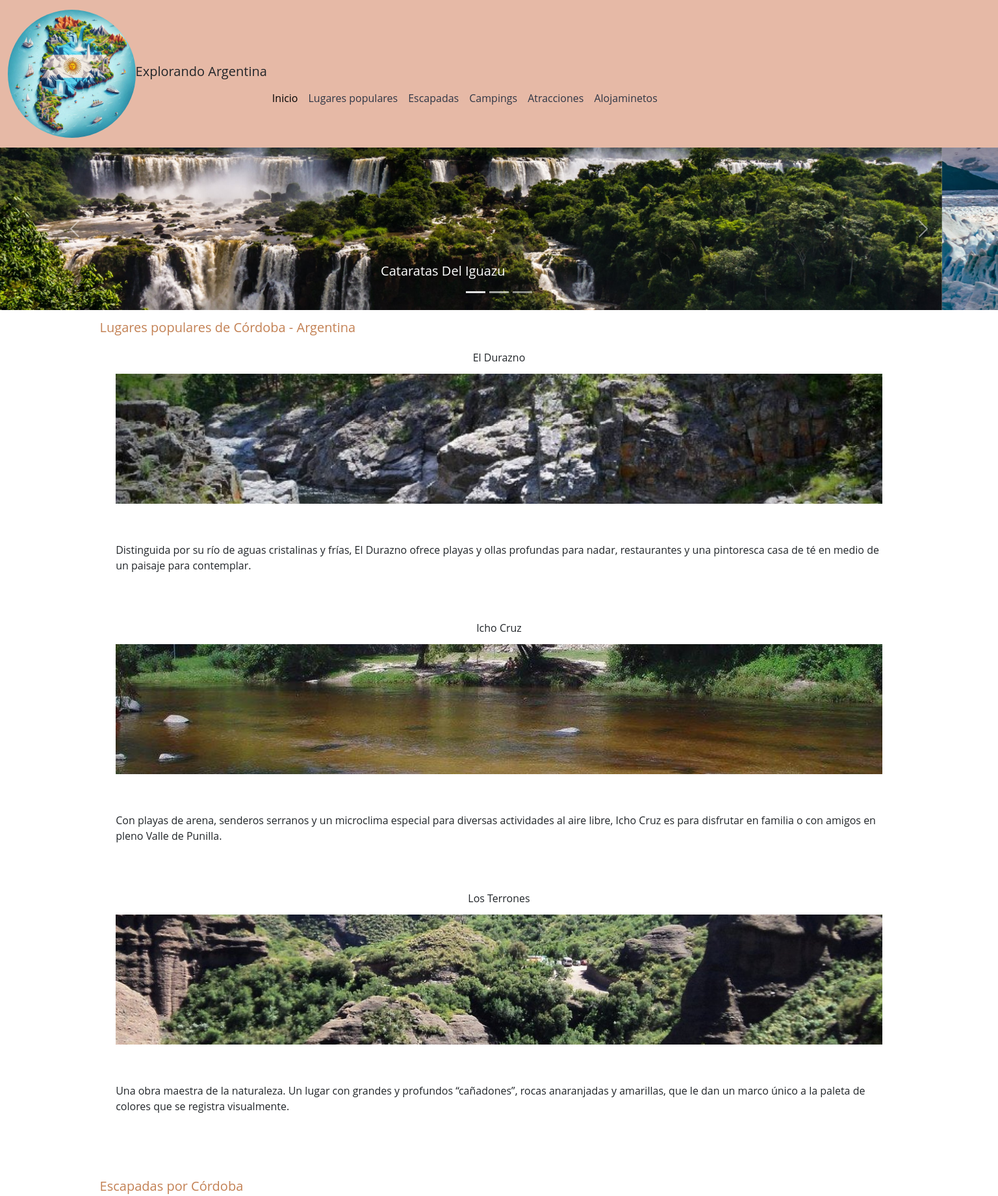
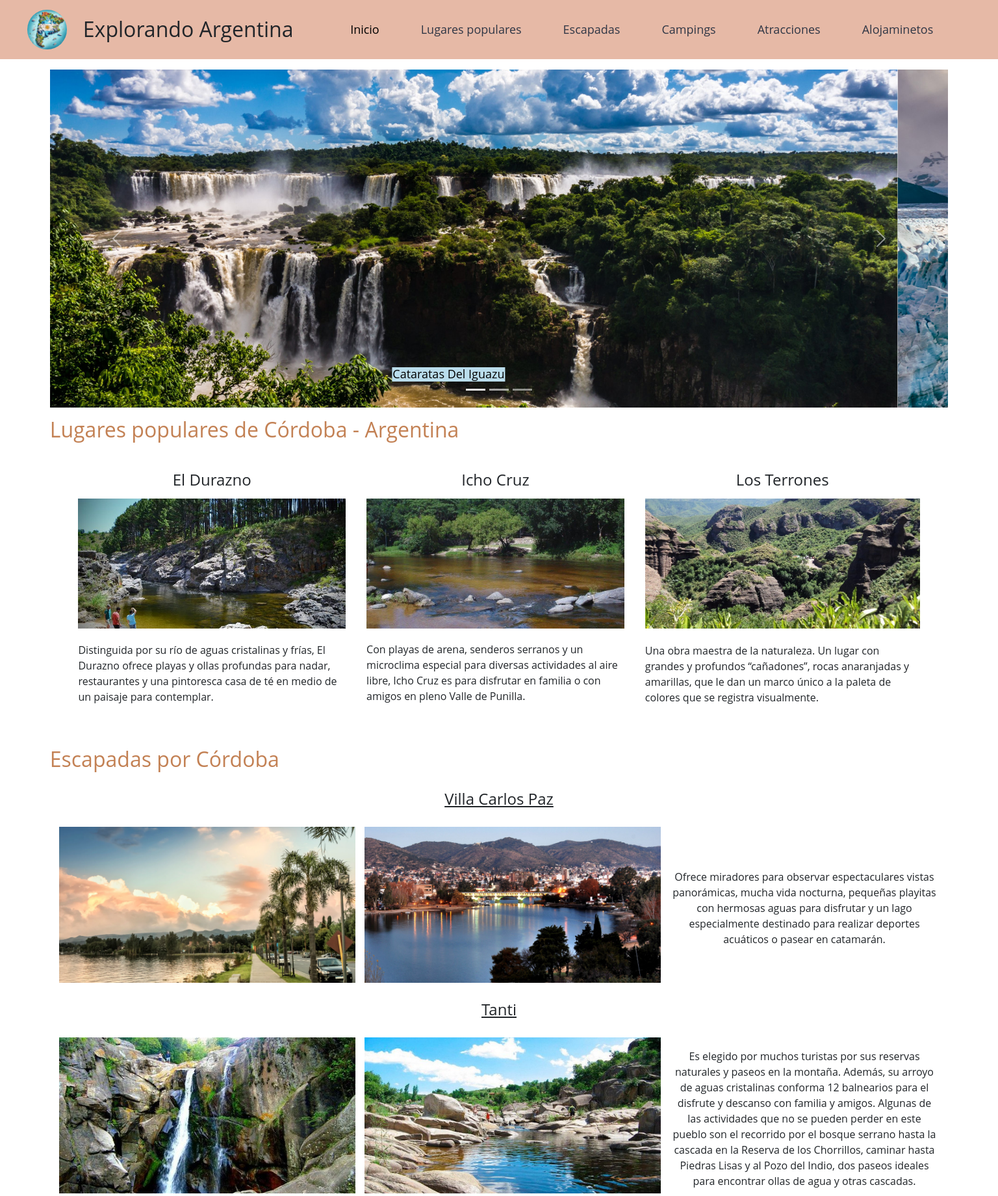
Before and after one commit to AntonioCuadradoV/Turismo-por-Cordoba, a plain HTML site: page index.html in a window 1536 px wide. Shown: the top 1840 px of the page at 65% size. Drawn offline with nearby package versions, Linux system fonts and the light colour scheme.

Commit message:
modificacion en la carpeta Imagenes y responsive (1440px)

```diff
--- a/css/main.css
+++ b/css/main.css
@@ -47,7 +47,6 @@
     /* ----------------------------------------estilos para la seccion mobile del carrusel---------------------------------------- */
 
     main {
-
         margin: 0 auto;
     }
 
@@ -263,9 +262,9 @@
     }
 }
 
-/* Nueva resolucion de 426px a 768px */
+/* Nueva resolucion de 768px */
 
-@media screen and (min-width: 426px) and (max-width: 768px) {
+@media screen and (min-width: 768px) {
 
     /* Menu nav */
     .container_header img {
@@ -290,6 +289,13 @@
     /* Carrusel */
     .carousel-inner img {
         height: 45vh;
+    }
+
+    .carousel-inner h5{
+        color: #000000;
+        font-size: medium;
+        background-color: #baddec;
+        margin: 0 35%;
     }
 
     /* Lugares populares */
@@ -343,9 +349,9 @@
 }
 
 
-/* Nueva resolucion de 768px a 1024px */
+/* Nueva resolucion de 768px */
 
-@media screen and (min-width: 769px) and (max-width: 1024px) {
+@media screen and (min-width: 1024px) {
 
     /* Menu nav */
 
@@ -374,27 +380,33 @@
         height: 45vh;
     }
 
+    .carousel-inner h5{
+        font-size: large;
+        margin: 0 41%;
+    }
+
     /* Lugares populares */
 
-    .container__lugares--populares{
+    .container__lugares--populares {
         width: 100%;
     }
-    .container__lugares--populares h2{
+
+    .container__lugares--populares h2 {
         font-size: x-large;
         margin-left: 2%;
     }
 
-    .container-de-lugares{
+    .container-de-lugares {
         display: flex;
         justify-content: space-between;
         align-items: start;
     }
 
-    .item-lugar{
+    .item-lugar {
         padding: 1rem;
     }
 
-    .item-lugar h3{
+    .item-lugar h3 {
         font-size: large;
     }
 
@@ -405,45 +417,47 @@
 
     .item-lugar p {
         width: 100%;
-        font-size: smaller;
+        font-size: medium;
     }
 
     /* escapadas */
 
-    .container__escapadas{
+    .container__escapadas {
         width: 100%;
         margin: 2% 0;
     }
 
-    .container__escapadas h2{
+    .container__escapadas h2 {
         font-size: x-large;
         margin-left: 2%;
         padding-top: 0;
     }
 
-    .container__item--escapadas h3{
+    .container__item--escapadas h3 {
         text-align: center;
         margin: 2%;
-        text-decoration: underline;
+        font-size: larger;
 
     }
 
-    .item-escapadas{
+    .item-escapadas {
         display: flex;
-        justify-content: space-around;
+        justify-content: space-evenly;
         align-items: center;
-        margin: 0 auto;
-        overflow: hidden;
+        margin-top: 2%;
     }
 
-    .item-escapadas img{
-        width: 25%;
+    .item-escapadas img {
+        width: 30%;
+        height: 30vh;
+        padding-top: 0;
     }
 
     .item-escapadas p {
-        width: 42%;
-        font-size: smaller;
+        width: 35%;
+        font-size: medium;
         text-align: center;
+        margin: 0;
     }
 
     /* lugares por conocer */
@@ -466,4 +480,115 @@
         width: 69%;
         margin: 0 auto;
     }
+
+    .footer{
+        margin-top: 5%;
+    }
 }
+
+/* resolucion minima 1025 a 1440 */
+
+@media screen and (min-width: 1440px) {
+
+    /* menu */
+    .container_header img {
+        width: 4%;
+        margin-left: 2%;
+    }
+
+    .navbar h1{
+        font-size: xx-large;
+        margin-left: 1%;
+    }
+
+
+    .navbar-collapse ul{
+        padding: 0;
+    }
+
+    .navbar-collapse{
+        display: flex;
+        justify-content: center;
+        align-items: center;
+    }
+
+    .navbar-collapse ul li{
+        padding: 0 1.5rem;
+    }
+
+    .navbar-collapse ul li a{
+        font-size: large;
+    }
+
+    /* Carrusel */
+
+    .container-carrusel{
+        width: 90%;
+        margin: 0 auto;
+        margin-top: 1%;
+    }
+    .carousel-inner img {
+        height: 65vh;
+    }
+
+    /* lugares populares */
+
+    .container__lugares--populares {
+        width: 90%;
+    }
+
+    .container__lugares--populares h2 {
+        margin-left: 0;
+        font-size: xx-large;
+    }
+
+    .item-lugar h3{
+        font-size: x-large;
+    }
+
+    .item-lugar p{
+        font-size: medium;
+    }
+
+    /* Escapadas */
+    .container__escapadas {
+        width: 90%;
+        margin: 0 auto;
+    }
+
+    .container__escapadas h2 {
+        margin-left: 0;
+        font-size: xx-large;
+    }
+
+    .container__item--escapadas h3 {
+        font-size: x-large;
+    }
+
+    .item-escapadas img {
+        width: 33%;
+    }
+
+    .item-escapadas p {
+        width: 30%;
+        font-size: medium;
+    }
+
+    /* Lugares por conocer */
+
+    .titulo__lugares--porconcer h1{
+        font-size: xx-large;
+    }
+
+    .titulo__lugares--porconcer p{
+        font-size: large;
+    }
+
+    .container__lugares h3{
+        font-size: x-large;
+    }
+
+    .container__lugares p {
+        font-size: medium;
+    }
+}
--- a/index.html
+++ b/index.html
@@ -19,7 +19,7 @@
     <header class="container_header">
         <nav class="navbar navbar-expand-lg">
             <div class="container-fluid">
-                <img src="imagenes/logo.jpeg" alt="Mapa de Argentina">
+                <img src="Imagenes/logo.jpeg" alt="Mapa de Argentina">
                 <h1>Explorando Argentina</h1>
                 <button class="navbar-toggler" type="button" data-bs-toggle="collapse"
                     data-bs-target="#navbarNavDropdown" aria-controls="navbarNavDropdown" aria-expanded="false"
@@ -67,20 +67,20 @@
                 </div>
                 <div class="carousel-inner">
                     <div class="carousel-item active">
-                        <img src="imagenes/Cataratas-del-iguazu.jpg" class="d-block w-100" alt="Cataratas del iguazu">
+                        <img src="Imagenes/Cataratas-del-iguazu.jpg" class="d-block w-100" alt="Cataratas del iguazu">
                         <div class="carousel-caption d-none d-md-block">
                             <h5>Cataratas Del Iguazu</h5>
                         </div>
                     </div>
                     <div class="carousel-item">
-                        <img src="imagenes/perito-moreno-glacier.jpg" class="d-block w-100"
+                        <img src="Imagenes/perito-moreno-glacier.jpg" class="d-block w-100"
                             alt="glaciar perito moreno">
                         <div class="carousel-caption d-none d-md-block">
                             <h5>Perito Moreno</h5>
                         </div>
                     </div>
                     <div class="carousel-item">
-                        <img src="imagenes/JardimJapones.jpg" class="d-block w-100" alt="Las ruinas de San Ignacio">
+                        <img src="Imagenes/JardimJapones.jpg" class="d-block w-100" alt="Las ruinas de San Ignacio">
                         <div class="carousel-caption d-none d-md-block">
                             <h5>Jardin Japones</h5>
                         </div>
@@ -107,7 +107,7 @@
             <div class="container-de-lugares">
                 <div class="item-lugar firs-lugar">
                     <h3>El Durazno</h3>
-                    <img src="imagenes/El durazno.jpg" alt="El Durazno">
+                    <img src="Imagenes/El durazno.jpg" alt="El Durazno">
                     <p>Distinguida por su río de aguas cristalinas y frías, El Durazno ofrece playas y ollas profundas
                         para
                         nadar, restaurantes y una pintoresca casa de té en medio de un paisaje para contemplar.
@@ -115,13 +115,13 @@
                 </div>
                 <div class="item-lugar second-lugar">
                     <h3>Icho Cruz</h3>
-                    <img src="imagenes/Icho cruz.jpg" alt="Icho Cruz">
+                    <img src="Imagenes/Icho cruz.jpg" alt="Icho Cruz">
                     <p>Con playas de arena, senderos serranos y un microclima especial para diversas actividades al aire
                         libre, Icho Cruz es para disfrutar en familia o con amigos en pleno Valle de Punilla.</p>
                 </div>
                 <div class="item-lugar three-lugar">
                     <h3>Los Terrones</h3>
-                    <img src="imagenes/los terrones.jpg" alt="Los terrones">
+                    <img src="Imagenes/los terrones.jpg" alt="Los terrones">
                     <p>Una obra maestra de la naturaleza. Un lugar con grandes y profundos “cañadones”, rocas
                         anaranjadas y
                         amarillas, que le dan un marco único a la paleta de colores que se registra visualmente. </p>
@@ -138,8 +138,8 @@
             <div class="container__item--escapadas">
                 <h3>Villa Carlos Paz</h3>
                 <div class="item-escapadas">
-                    <img src="imagenes/Carlos paz.webp" alt="Villa-Carlos-Paz">
-                    <img src="imagenes/carlos-paz2.jpg" alt="">
+                    <img src="Imagenes/Carlos paz.webp" alt="Villa-Carlos-Paz">
+                    <img src="Imagenes/carlos-paz2.jpg" alt="">
                     <p>Ofrece miradores para observar espectaculares vistas panorámicas, mucha
                         vida
                         nocturna, pequeñas playitas con hermosas aguas para disfrutar y un lago especialmente
@@ -148,8 +148,8 @@
                 </div>
                 <h3>Tanti</h3>
                 <div class="item-escapadas">
-                    <img src="imagenes/tanti.jpg" alt="Tanti">
-                    <img src="imagenes/tanti2.jpeg" alt="Rio">
+                    <img src="Imagenes/tanti.jpg" alt="Tanti">
+                    <img src="Imagenes/tanti2.jpeg" alt="Rio">
                     <p>Es elegido por muchos turistas por sus reservas naturales y paseos en
                         la
                         montaña. Además, su arroyo
@@ -165,8 +165,8 @@
                 </div>
                 <h3>La Cumbre</h3>
                 <div class="item-escapadas">
-                    <img src="imagenes/la-cumbre.jpg" alt="La-cumbre">
-                    <img src="imagenes/buen-cauda-cumbre.jpg" alt="buen-cauda-cumbre">
+                    <img src="Imagenes/la-cumbre.jpg" alt="La-cumbre">
+                    <img src="Imagenes/buen-cauda-cumbre.jpg" alt="buen-cauda-cumbre">
                     <p>Su entorno natural mezclado con su gran propuesta gastronómica, oferta
                         hotelera y variedad de
                         actividades y paseos harán de su fin de semana en La Cumbre uno que valdrá la pena de
--- a/pages/lugares-populares.html
+++ b/pages/lugares-populares.html
@@ -7,7 +7,7 @@
     <link href="https://cdn.jsdelivr.net/npm/bootstrap@5.3.3/dist/css/bootstrap.min.css" rel="stylesheet"
         integrity="sha384-QWTKZyjpPEjISv5WaRU9OFeRpok6YctnYmDr5pNlyT2bRjXh0JMhjY6hW+ALEwIH" crossorigin="anonymous">
     <link rel="stylesheet" href="../css/main.css">
-    <link rel="shortcut icon" href="../imagenes/OIG3.K.v-Photoroom.png">
+    <link rel="shortcut icon" href="../Imagenes/OIG3.K.v-Photoroom.png">
     <link rel="stylesheet" href="https://cdnjs.cloudflare.com/ajax/libs/font-awesome/6.2.1/css/all.min.css">
     <title>Lugares populares</title>
 </head>
@@ -17,7 +17,7 @@
     <header class="container_header">
         <nav class="navbar navbar-expand-lg">
             <div class="container-fluid">
-                <img src="../imagenes/logo.jpeg" alt="Mapa de Argentina">
+                <img src="../Imagenes/logo.jpeg" alt="Mapa de Argentina">
                 <h1>Explorando Argentina</h1>
                 <button class="navbar-toggler" type="button" data-bs-toggle="collapse"
                     data-bs-target="#navbarNavDropdown" aria-controls="navbarNavDropdown" aria-expanded="false"
@@ -62,10 +62,10 @@
         <section class="container__lugares--cba">
             <div class="container__lugares">
                 <h3>Vacaciones en Miramar, Córdoba</h3>
-                <img src="../imagenes/mar-chiquita.avif" alt="mar-chiquita">
+                <img src="../Imagenes/mar-chiquita.avif" alt="mar-chiquita">
                 <div class="container__fotos">
-                    <img src="../imagenes/MIRAMAR-DE-ANSENUZA.jpg" alt="MIRAMAR-DE-ANSENUZA">
-                    <img src="../imagenes/hotel-miramar-ansenuza.jpg" alt="hotel-miramar-ansenuza">
+                    <img src="../Imagenes/MIRAMAR-DE-ANSENUZA.jpg" alt="MIRAMAR-DE-ANSENUZA">
+                    <img src="../Imagenes/hotel-miramar-ansenuza.jpg" alt="hotel-miramar-ansenuza">
                 </div>
                 <p>Miramar te suena a sol, a playa, a deportes de agua y arena, a verano. En esta nota te mostramos que
                     podés tener todo éso en la provincia más central de la Argentina: te ofrecemos vacaciones en
@@ -77,10 +77,10 @@
             </div>
             <div class="container__lugares">
                 <h3>Vacaciones en Miramar, Córdoba</h3>
-                <img src="../imagenes/mar-chiquita.avif" alt="mar-chiquita">
+                <img src="../Imagenes/mar-chiquita.avif" alt="mar-chiquita">
                 <div class="container__fotos">
-                    <img src="../imagenes/MIRAMAR-DE-ANSENUZA.jpg" alt="MIRAMAR-DE-ANSENUZA">
-                    <img src="../imagenes/hotel-miramar-ansenuza.jpg" alt="hotel-miramar-ansenuza">
+                    <img src="../Imagenes/MIRAMAR-DE-ANSENUZA.jpg" alt="MIRAMAR-DE-ANSENUZA">
+                    <img src="../Imagenes/hotel-miramar-ansenuza.jpg" alt="hotel-miramar-ansenuza">
                 </div>
                 <p>Miramar te suena a sol, a playa, a deportes de agua y arena, a verano. En esta nota te mostramos que
                     podés tener todo éso en la provincia más central de la Argentina: te ofrecemos vacaciones en
@@ -92,10 +92,10 @@
             </div>
             <div class="container__lugares">
                 <h3>Vacaciones en Miramar, Córdoba</h3>
-                <img src="../imagenes/mar-chiquita.avif" alt="mar-chiquita">
+                <img src="../Imagenes/mar-chiquita.avif" alt="mar-chiquita">
                 <div class="container__fotos">
-                    <img src="../imagenes/MIRAMAR-DE-ANSENUZA.jpg" alt="MIRAMAR-DE-ANSENUZA">
-                    <img src="../imagenes/hotel-miramar-ansenuza.jpg" alt="hotel-miramar-ansenuza">
+                    <img src="../Imagenes/MIRAMAR-DE-ANSENUZA.jpg" alt="MIRAMAR-DE-ANSENUZA">
+                    <img src="../Imagenes/hotel-miramar-ansenuza.jpg" alt="hotel-miramar-ansenuza">
                 </div>
                 <p>Miramar te suena a sol, a playa, a deportes de agua y arena, a verano. En esta nota te mostramos que
                     podés tener todo éso en la provincia más central de la Argentina: te ofrecemos vacaciones en
@@ -107,10 +107,10 @@
             </div>
             <div class="container__lugares">
                 <h3>Vacaciones en Miramar, Córdoba</h3>
-                <img src="../imagenes/mar-chiquita.avif" alt="mar-chiquita">
+                <img src="../Imagenes/mar-chiquita.avif" alt="mar-chiquita">
                 <div class="container__fotos">
-                    <img src="../imagenes/MIRAMAR-DE-ANSENUZA.jpg" alt="MIRAMAR-DE-ANSENUZA">
-                    <img src="../imagenes/hotel-miramar-ansenuza.jpg" alt="hotel-miramar-ansenuza">
+                    <img src="../Imagenes/MIRAMAR-DE-ANSENUZA.jpg" alt="MIRAMAR-DE-ANSENUZA">
+                    <img src="../Imagenes/hotel-miramar-ansenuza.jpg" alt="hotel-miramar-ansenuza">
                 </div>
                 <p>Miramar te suena a sol, a playa, a deportes de agua y arena, a verano. En esta nota te mostramos que
                     podés tener todo éso en la provincia más central de la Argentina: te ofrecemos vacaciones en
```
